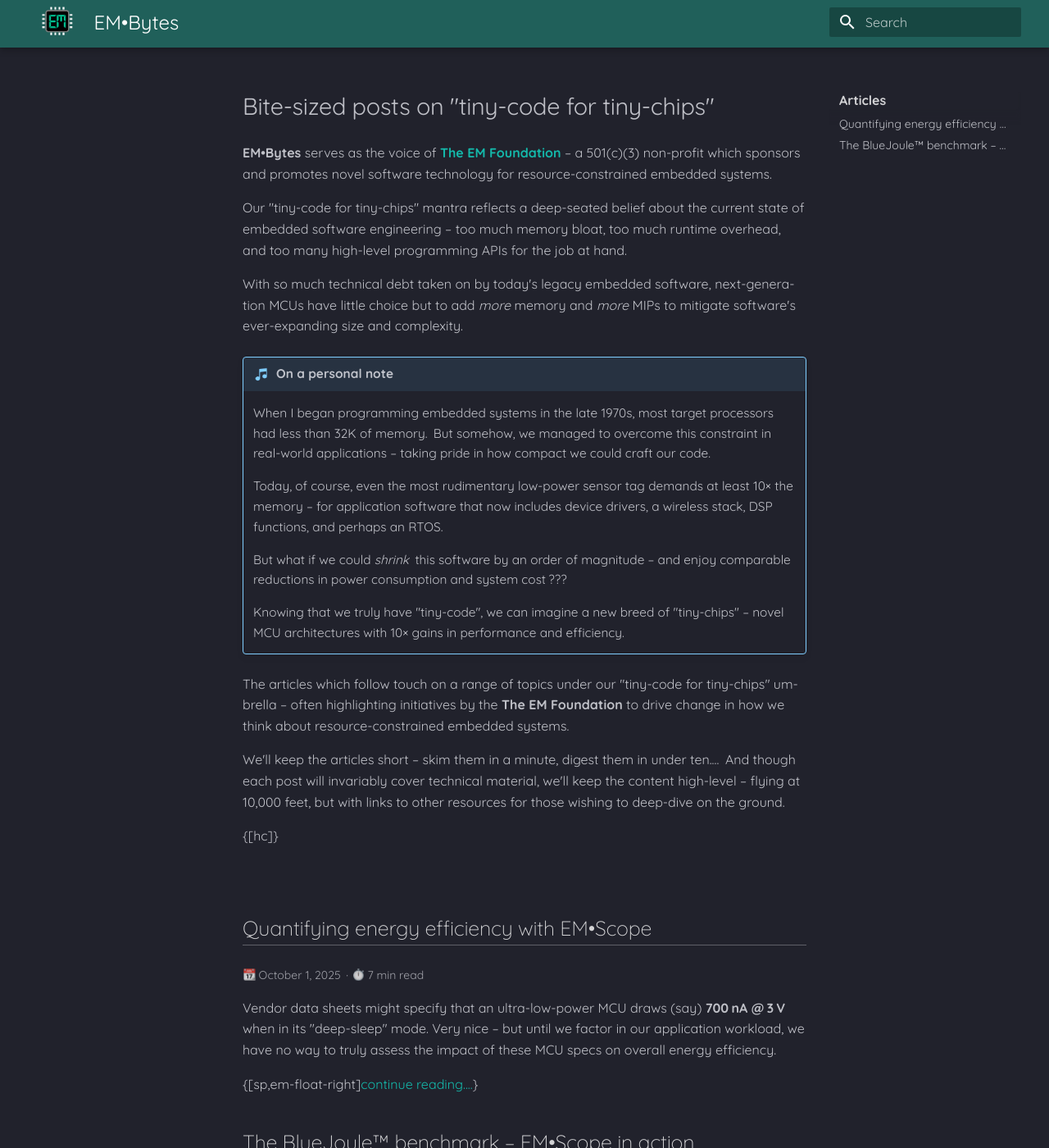
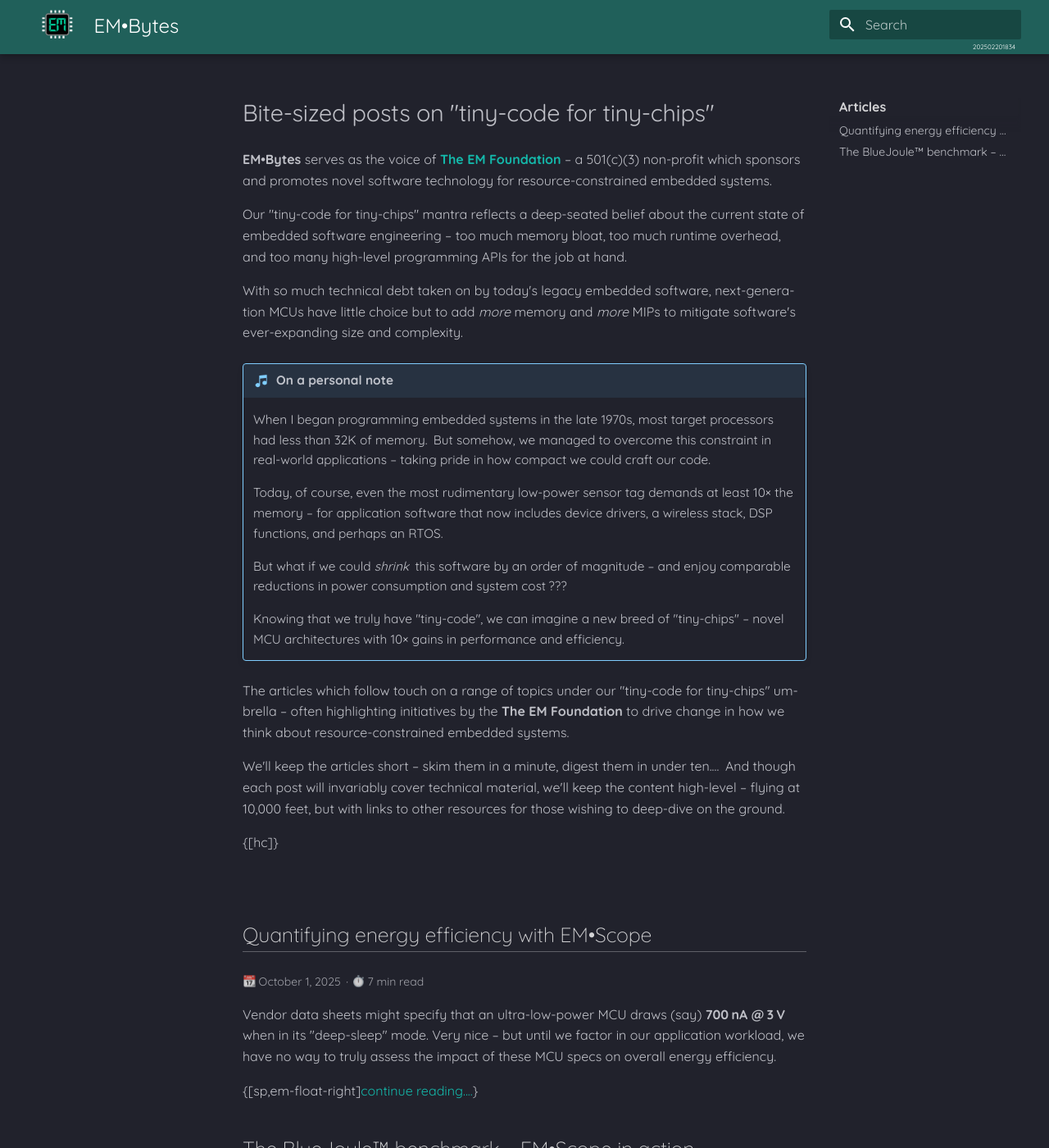
Before and after one commit to em-foundation/em-bytes, an MkDocs documentation site: the page built from docs/index.md, in a window 1280 px wide and 1400 px high. Shown: the whole window at 82% size. Built offline with MkDocs 1.6.1 and Material for MkDocs 9.7.7, drawn with Linux system fonts in a browser that asks for light colours; emoji names are drawn with the system emoji font.

Commit message:
Update VSCode settings to exclude .vscode folder and add CSS variables for versioning and search padding

```diff
--- a/docs/extra.css
+++ b/docs/extra.css
@@ -6,6 +6,11 @@
     --md-primary-fg-color: hsl(175, 50%, 25%);
     --md-primary-bg-color: white;
     --md-typeset-a-color:  hsl(175, 80%, 40%) !important;
+}
+
+:root {
+    --em-vers: "26.2.1";
+    --em-time: "202502201834";
 }
 
 [data-md-color-scheme="slate"] {
@@ -92,6 +97,20 @@
 
 div.md-header__title {
     margin-left: 18px !important;
+}
+
+div.md-search__inner {
+    padding-bottom: 10px;
+    padding-top: 8px;
+}
+
+
+div.md-search__inner::after {
+    content: var(--em-time);
+    font-size: 0.4rem;
+    position: absolute;
+    top: 48px;
+    left: 175px;
 }
 
 .md-nav__title[for="__toc"] {
```
